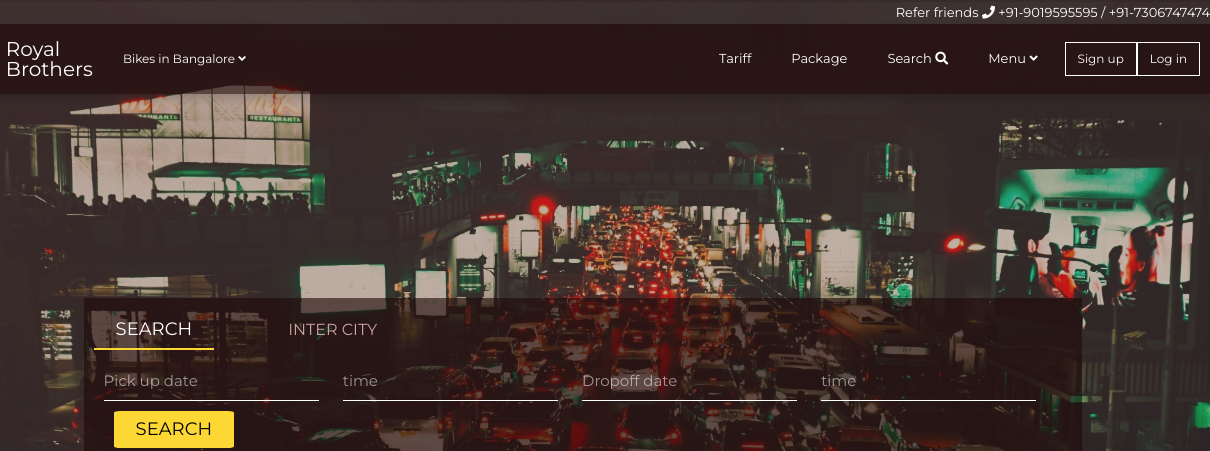
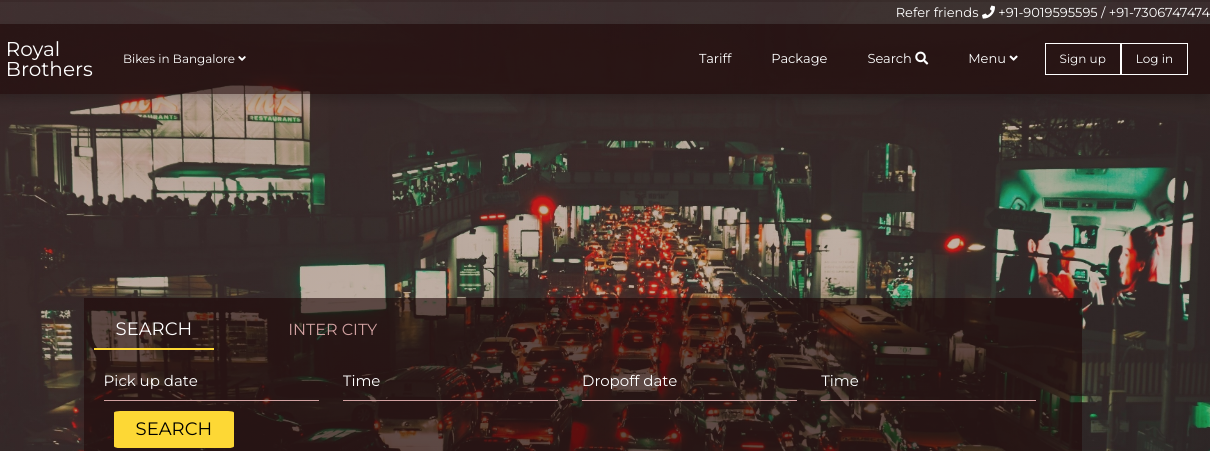
Before and after one commit to yash296/mockupProject, a website: page index.html in a window 1280 px wide. Shown: the top 451 px of the page, 70-1280 px from the left. Drawn offline with nearby package versions, Linux system fonts and the light colour scheme.

Commit message:
edited ui, added screenshots

```diff
--- a/index.html
+++ b/index.html
@@ -101,9 +101,9 @@
         <a class="form--intercity" href="#">Inter City</a>
         <form action="">
           <input type="text" placeholder="Pick up date" />
-          <input type="text" placeholder="time" />
+          <input type="text" placeholder="Time" />
           <input type="text" placeholder="Dropoff date" />
-          <input type="text" placeholder="time" /> <button>Search</button>
+          <input type="text" placeholder="Time" /> <button>Search</button>
         </form>
       </div>
     </div>
--- a/sass/main.scss
+++ b/sass/main.scss
@@ -70,11 +70,12 @@ nav {
 }
 .nav--sign {
   padding-left: 22px;
+  padding-right: 12px;
   .nav--signComp {
     color: #fff;
     background-color: transparent;
     font-size: 1.2rem;
-    padding: 7px 12px;
+    padding: 6px 14px;
     border: 1px solid white;
     &:hover {
       background-color: #1f0909c7;
@@ -315,7 +316,7 @@ nav {
       padding-top: 0.8rem;
       font-size: 1.5rem;
       padding-bottom: 0.8rem;
-      border-bottom: 0.5px #fff solid;
+      border-bottom: 0.5px rgb(209, 161, 161) solid;
       &::placeholder {
         color: #fff;
       }
@@ -351,6 +352,10 @@ nav {
     margin: 10px 40px 10px 10px;
   }
 }
+::placeholder {
+  color: white;
+  opacity: 1; /* Firefox */
+}
 
 .w3-sidebar,
 .w3-bar-block,
```
Also changed, not shown: css/style.css, screenshots/Screenshot (2).png (added), screenshots/Screenshot (3).png (added), screenshots/Screenshot (4).png (added), 1 other file.
